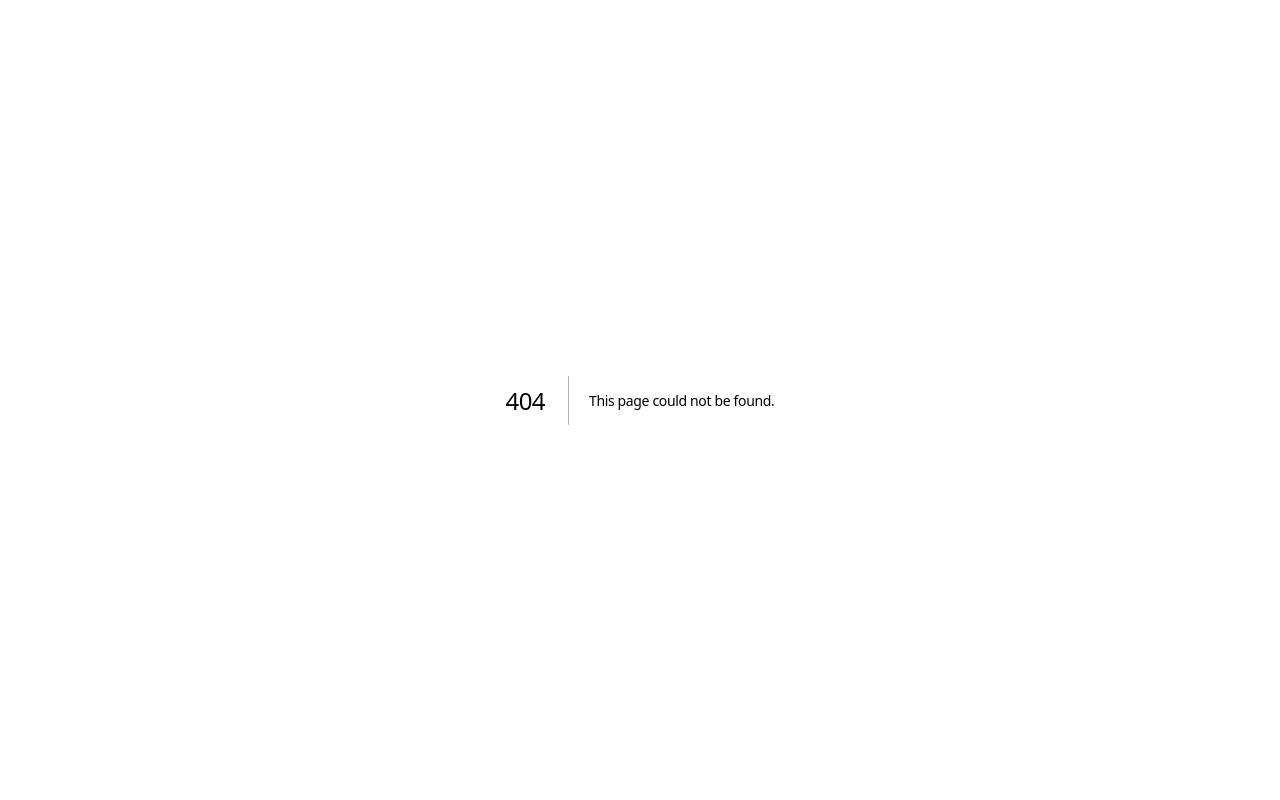
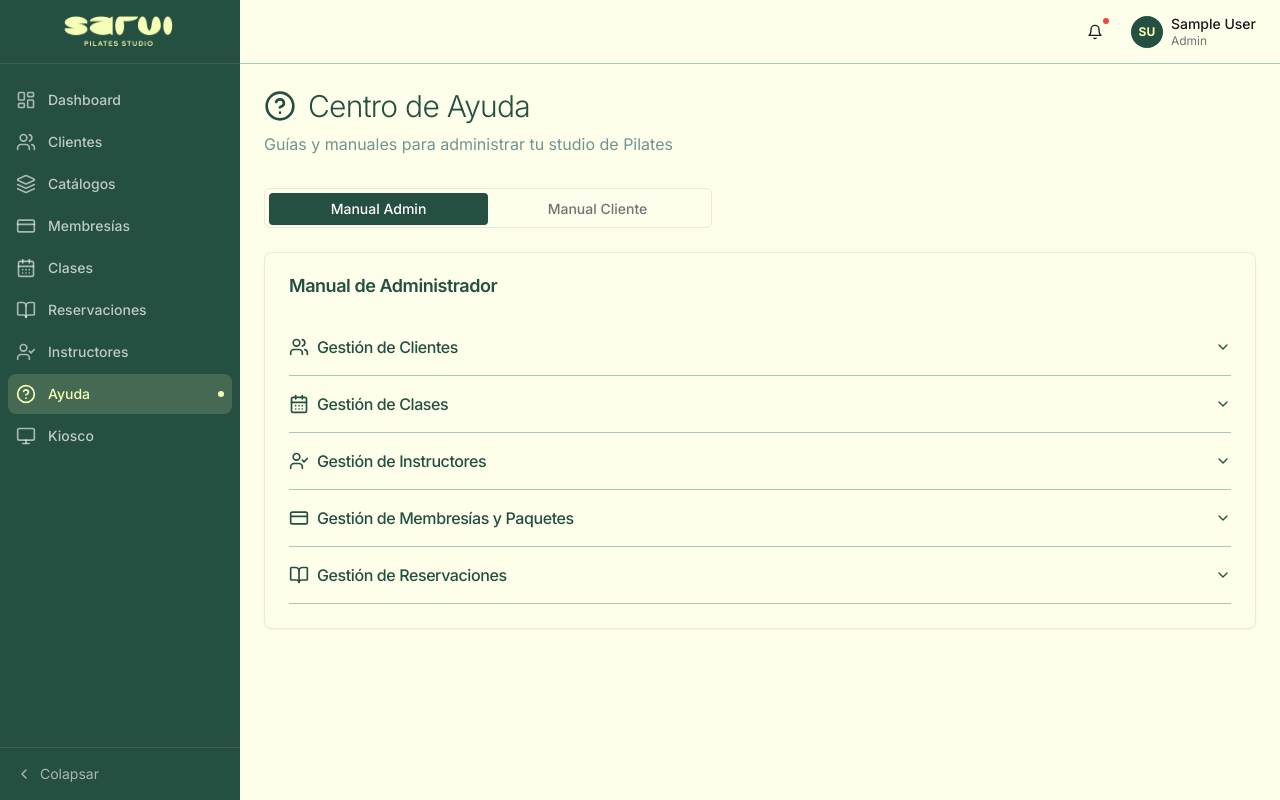
Before and after one commit to IlescasJesse/sarui-pilates-studio, a Next.js app in the folder apps/web/: page /ayuda in a window 1280 px wide. Before the commit this address had no page. Built offline with nearby package versions, Linux system fonts and the light colour scheme; no server answers; sample sign-in values are in the browser's storage.

Commit message:
feat(03-02): create help page at /ayuda with ManualAdmin and ManualCliente components

```diff
--- /dev/null
+++ b/apps/web/src/app/(dashboard)/ayuda/page.tsx
@@ -0,0 +1,51 @@
+"use client";
+import { Tabs, TabsList, TabsTrigger, TabsContent } from "@/components/ui/tabs";
+import { ManualAdmin } from "@/components/ayuda/ManualAdmin";
+import { ManualCliente } from "@/components/ayuda/ManualCliente";
+import { HelpCircle } from "lucide-react";
+import { motion } from "framer-motion";
+
+export default function AyudaPage() {
+  return (
+    <div className="max-w-5xl mx-auto">
+      <motion.div
+        initial={{ opacity: 0, y: -12 }}
+        animate={{ opacity: 1, y: 0 }}
+        className="mb-8"
+      >
+        <div className="flex items-center gap-3 mb-2">
+          <HelpCircle className="w-8 h-8 text-[#254F40]" />
+          <h1 className="text-3xl font-light text-[#254F40]">
+            Centro de Ayuda
+          </h1>
+        </div>
+        <p className="text-[#749390]">
+          Guías y manuales para administrar tu studio de Pilates
+        </p>
+      </motion.div>
+
+      <Tabs defaultValue="admin" className="w-full">
+        <TabsList className="grid w-full max-w-md grid-cols-2 mb-6 bg-[#FDFFEC] border border-[#254F40]/10">
+          <TabsTrigger
+            value="admin"
+            className="data-[state=active]:bg-[#254F40] data-[state=active]:text-white"
+          >
+            Manual Admin
+          </TabsTrigger>
+          <TabsTrigger
+            value="cliente"
+            className="data-[state=active]:bg-[#254F40] data-[state=active]:text-white"
+          >
+            Manual Cliente
+          </TabsTrigger>
+        </TabsList>
+        <TabsContent value="admin">
+          <ManualAdmin />
+        </TabsContent>
+        <TabsContent value="cliente">
+          <ManualCliente />
+        </TabsContent>
+      </Tabs>
+    </div>
+  );
+}
--- /dev/null
+++ b/apps/web/src/components/ayuda/ManualAdmin.tsx
@@ -0,0 +1,78 @@
+"use client";
+import {
+  Accordion,
+  AccordionItem,
+  AccordionTrigger,
+  AccordionContent,
+} from "@/components/ui/accordion";
+import { Card, CardHeader, CardTitle, CardContent } from "@/components/ui/card";
+import { Users, CalendarDays, UserCheck, CreditCard, BookOpen } from "lucide-react";
+import { motion } from "framer-motion";
+
+const sections = [
+  {
+    icon: Users,
+    title: "Gestión de Clientes",
+    content:
+      "Para registrar un nuevo cliente, navega a la sección 'Clientes' en el sidebar y haz click en 'Nuevo Cliente'. Completa el formulario con nombre, email, teléfono y PIN de 4 dígitos. El PIN permite al cliente acceder al portal y realizar reservaciones.",
+  },
+  {
+    icon: CalendarDays,
+    title: "Gestión de Clases",
+    content:
+      "Ve a 'Clases' en el sidebar. Usa el calendario para seleccionar fecha y hora. Haz click en 'Nueva Clase', selecciona el tipo de actividad, instructor y capacidad. Puedes arrastrar en el calendario para seleccionar un rango de tiempo rápidamente.",
+  },
+  {
+    icon: UserCheck,
+    title: "Gestión de Instructores",
+    content:
+      "En la sección 'Instructores' puedes dar de alta nuevos instructores. Completa su información y asígnales tipos de actividades que pueden impartir. El instructor aparecerá automáticamente en el dropdown al crear una clase.",
+  },
+  {
+    icon: CreditCard,
+    title: "Gestión de Membresías y Paquetes",
+    content:
+      "Las membresías se gestionan en la sección 'Membresías'. Puedes crear diferentes planes (mensual, trimestral, anual) con número de clases incluidas. Los paquetes son opciones pre-pagadas de clases individuales. Al asignar una membresía a un cliente, el sistema decrementa las sesiones automáticamente.",
+  },
+  {
+    icon: BookOpen,
+    title: "Gestión de Reservaciones",
+    content:
+      "Las reservaciones se listan en 'Reservaciones'. Para asignar un cliente a una clase, haz click en 'Asignar Cliente', busca al cliente y selecciona la clase. El portal también permite a los clientes reservar por su cuenta. Las reservaciones consumen sesiones de la membresía o paquete del cliente.",
+  },
+];
+
+export function ManualAdmin() {
+  return (
+    <motion.div
+      initial={{ opacity: 0 }}
+      animate={{ opacity: 1 }}
+      transition={{ delay: 0.2 }}
+    >
+      <Card className="border-[#254F40]/10">
+        <CardHeader>
+          <CardTitle className="text-[#254F40]">
+            Manual de Administrador
+          </CardTitle>
+        </CardHeader>
+        <CardContent>
+          <Accordion type="single" collapsible className="w-full">
+            {sections.map((section, idx) => (
+              <AccordionItem key={idx} value={`admin-${idx}`}>
+                <AccordionTrigger className="text-[#254F40] hover:text-[#254F40]/80">
+                  <div className="flex items-center gap-2">
+                    <section.icon className="w-5 h-5" />
+                    {section.title}
+                  </div>
+                </AccordionTrigger>
+                <AccordionContent className="text-[#749390] leading-relaxed">
+                  {section.content}
+                </AccordionContent>
+              </AccordionItem>
+            ))}
+          </Accordion>
+        </CardContent>
+      </Card>
+    </motion.div>
+  );
+}
--- /dev/null
+++ b/apps/web/src/components/ayuda/ManualCliente.tsx
@@ -0,0 +1,72 @@
+"use client";
+import {
+  Accordion,
+  AccordionItem,
+  AccordionTrigger,
+  AccordionContent,
+} from "@/components/ui/accordion";
+import { Card, CardHeader, CardTitle, CardContent } from "@/components/ui/card";
+import { CalendarDays, CreditCard, XCircle, User } from "lucide-react";
+import { motion } from "framer-motion";
+
+const sections = [
+  {
+    icon: CalendarDays,
+    title: "Cómo Reservar una Clase",
+    content:
+      "Inicia sesión en el portal con tu email y PIN. Navega a 'Clases Disponibles' y busca la clase que te interese. Haz click en 'Reservar' y confirma tu reservación. Si tienes una membresía o paquete activo, la clase se descontará automáticamente de tu saldo.",
+  },
+  {
+    icon: CreditCard,
+    title: "Cómo Pagar con MercadoPago",
+    content:
+      "Al reservar una clase sin saldo disponible, el sistema te mostrará la opción de pagar con MercadoPago. Haz click en 'Pagar Ahora', se abrirá el checkout de MercadoPago. Completa el pago con tarjeta, transferencia o efectivo. Una vez confirmado, tu reservación quedará activa.",
+  },
+  {
+    icon: XCircle,
+    title: "Cómo Cancelar una Reservación",
+    content:
+      "Ve a 'Mis Reservaciones' en el portal. Busca la clase que deseas cancelar y haz click en 'Cancelar'. Ten en cuenta que algunas membresías tienen políticas de cancelación (ej. con 24h de anticipación). Si cancelas a tiempo, la clase se reembolsará a tu saldo.",
+  },
+  {
+    icon: User,
+    title: "Cómo Ver tu Membresía",
+    content:
+      "En 'Mi Perfil' puedes ver los detalles de tu membresía o paquete actual: fecha de vencimiento, clases restantes, y tipo de plan. También puedes renovar tu membresía desde esta sección si está por vencer.",
+  },
+];
+
+export function ManualCliente() {
+  return (
+    <motion.div
+      initial={{ opacity: 0 }}
+      animate={{ opacity: 1 }}
+      transition={{ delay: 0.2 }}
+    >
+      <Card className="border-[#254F40]/10">
+        <CardHeader>
+          <CardTitle className="text-[#254F40]">
+            Manual de Cliente
+          </CardTitle>
+        </CardHeader>
+        <CardContent>
+          <Accordion type="single" collapsible className="w-full">
+            {sections.map((section, idx) => (
+              <AccordionItem key={idx} value={`cliente-${idx}`}>
+                <AccordionTrigger className="text-[#254F40] hover:text-[#254F40]/80">
+                  <div className="flex items-center gap-2">
+                    <section.icon className="w-5 h-5" />
+                    {section.title}
+                  </div>
+                </AccordionTrigger>
+                <AccordionContent className="text-[#749390] leading-relaxed">
+                  {section.content}
+                </AccordionContent>
+              </AccordionItem>
+            ))}
+          </Accordion>
+        </CardContent>
+      </Card>
+    </motion.div>
+  );
+}
```
